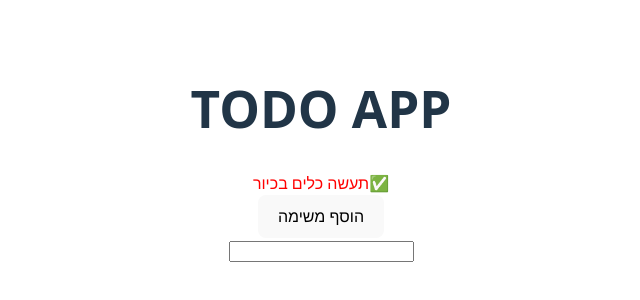
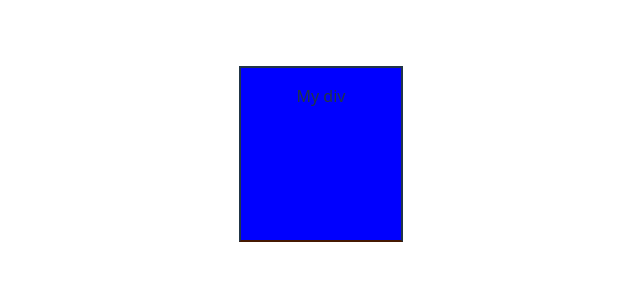
Before and after one commit to ChenPeleg/my-todo-app, a React (Vite) app: page / in a window 1280 px wide. Shown: the part 246-546 px from the top of the page, without its empty margins (319-959 px from the left). Built offline with nearby package versions, Linux system fonts and the light colour scheme.

Commit message:
all the botcamp things

```diff
--- a/src/App.jsx
+++ b/src/App.jsx
@@ -20,15 +20,19 @@ function App() {
 
 
 
-
   return (
     <>
-      <div>
+        <div className={`h-44 w-[164px]
+           bg-[#0000ff]
+           pt-4 pb-4
+           transition-all
+           duration-150
+           border-2 border-b-amber-950
+            hover:bg-blue-400`}>My div</div>
+      <div className='hidden'>
            <h1>
      TODO APP
            </h1>
-
-
            {
             todos.map(
               (todo) =>
--- a/src/index.css
+++ b/src/index.css
@@ -1,3 +1,6 @@
+@import "tailwindcss";
+
+
 :root {
   font-family: system-ui, Avenir, Helvetica, Arial, sans-serif;
   line-height: 1.5;
```
